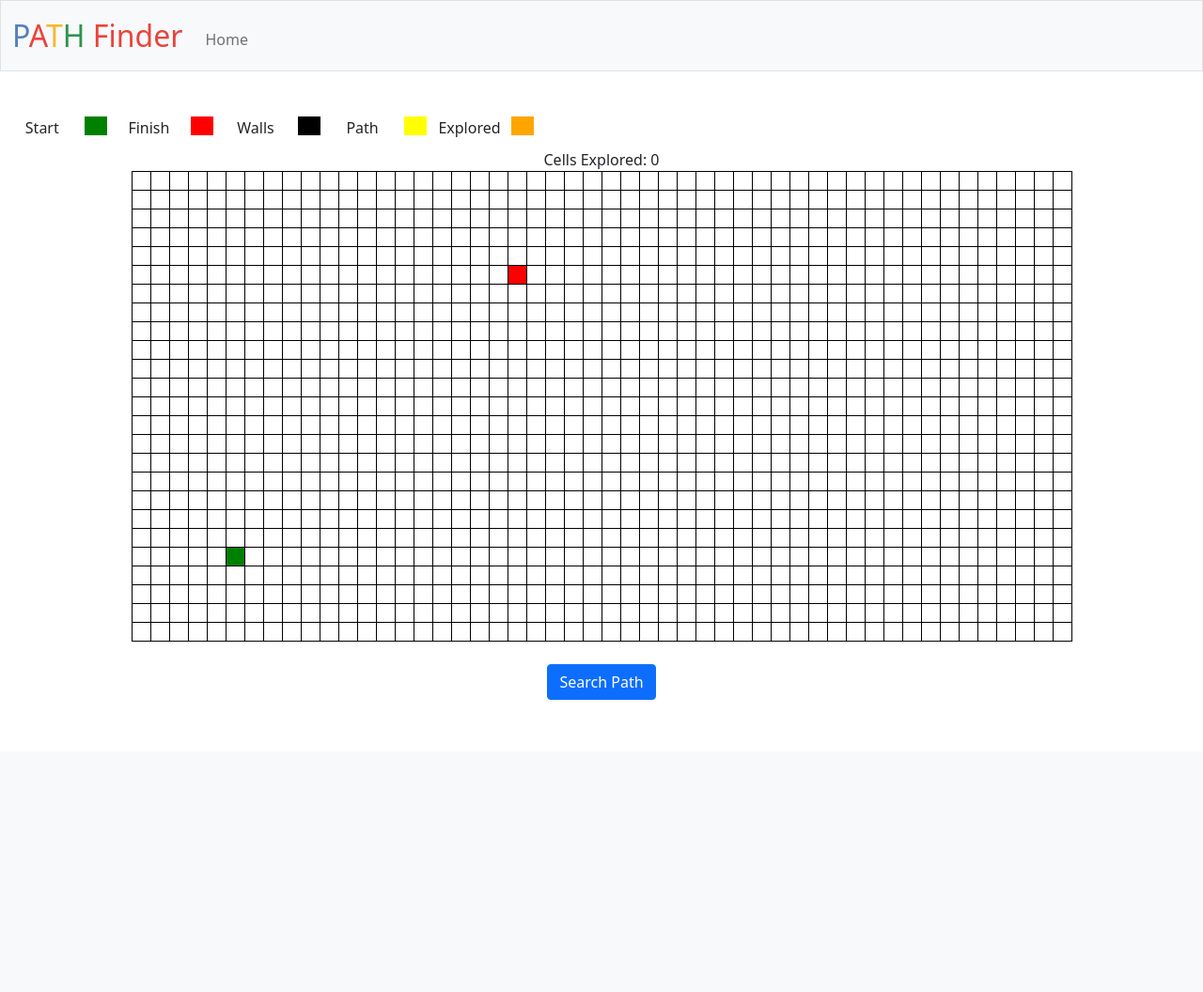
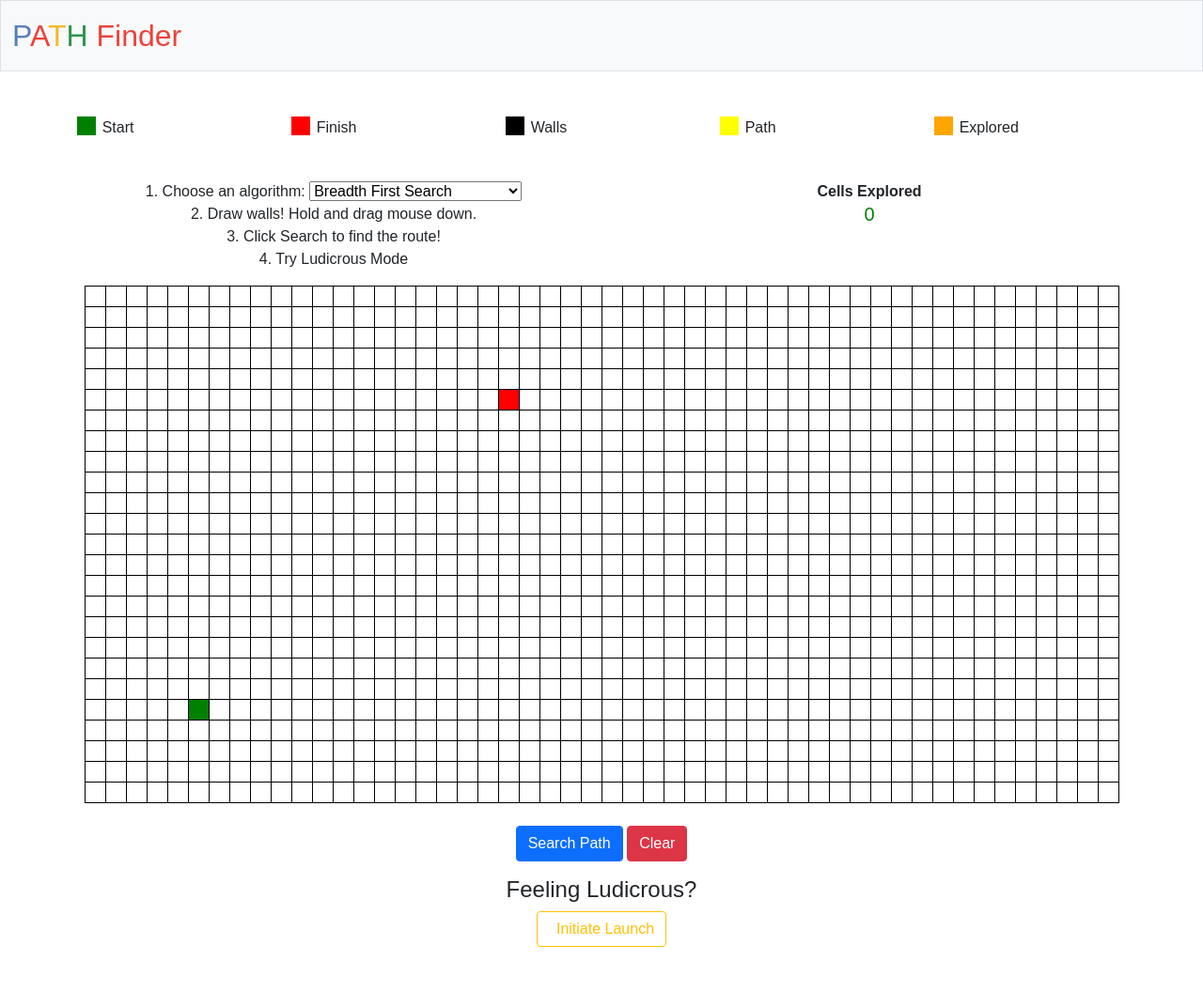
Before and after one commit to bellfrank/pathfinder, a Flask app: page / in a window 1280 px wide. Shown: the whole page at 94% size. Before the commit the page ends 800 px from the top, so only its background shows below. Run offline with Flask 2, Linux system fonts and the light colour scheme; some libraries are stand-ins or nearby versions.

Commit message:
working versions

```diff
--- a/app.py
+++ b/app.py
@@ -12,6 +12,8 @@ from helpers import apology, login_required
 
 # maze.py
 from maze import Node, QueueFrontier, StackFrontier, Maze
+
+import time
 
 # Configure application
 app = Flask(__name__)
@@ -50,9 +52,17 @@ def index():
 @app.route("/search", methods=["POST"])
 def search():
 
-    walls = request.json
+    user_request = request.json
+    walls = user_request["walls"]
+    algo = user_request["algo"]
     m = Maze(walls)
-    m.solve()
+
+    start = time.time()
+    m.solve(algo)
+    end = time.time()
+    elapsed = end-start
+
+
 
     print("States Explored:", m.num_explored)
     print("Solution:")
@@ -61,7 +71,7 @@ def search():
 
     # Solution
     solution = m.solution[1] if m.solution is not None else None
-    return jsonify({"order": m.order, "solution": solution[:-1], "states":m.num_explored})
+    return jsonify({"order": m.order, "solution": solution[:-1], "states":m.num_explored, "time":elapsed})
 
 
 @app.route("/sell", methods=["GET", "POST"])
--- a/static/index.js
+++ b/static/index.js
@@ -56,10 +56,14 @@ function draw_point() {
 // Submit Button
 document.addEventListener('DOMContentLoaded', function(){
     document.querySelector('#search_button').onclick = function(){
+        // Also fetch the method wanted
+        algo = document.querySelector("select").value
+        if (algo == "all")
+            return
         // Send a GET request to the URL
         fetch('http://127.0.0.1:5000/search',{
             method:"POST",
-            body: JSON.stringify([...walls]),
+            body: JSON.stringify({"walls":[...walls],"algo":algo}),
             headers: {
                 "Content-Type": "application/json"
             }
@@ -82,13 +86,23 @@ document.addEventListener('DOMContentLoaded', function(){
 
             // Creates visual effect when swarming towards target
 
+            const cell_count = document.querySelector('#state_count')
+
             function colorcells (cell){
                 temp = document.getElementById(`(${cell[0]}, ${cell[1]})`);
                 temp.style.backgroundColor = "yellow";
                 setTimeout(() => {
+                    // Change swarming cells to orange
                     temp = document.getElementById(`(${cell[0]}, ${cell[1]})`);
                     temp.style.backgroundColor = "orange";
                     current++;
+
+                    // update cell count variable
+                    if(current <= data["states"]){
+                        cell_count.innerHTML = current;
+                    }
+
+
                 }, 40);
             }
 
@@ -117,6 +131,63 @@ document.addEventListener('DOMContentLoaded', function(){
     }
 })
 
+// Manhattan Heuristic Function, calculates the path cost L shape
+function heuristic(cell){
+    var position = cell.slice(1,cell.length-1).split(",")
+    let x = parseInt(position[0])
+    let y = parseInt(position[1])
+
+    cost = Math.abs((5 - x)) + Math.abs((20 - y))
+
+    return cost
+}
+
+// Method that writes the cost to finish line, gets the ID from Finish and does computations to start
+const colors = ["green", "red", "black"]
+function greedy_cost(){
+    document.querySelectorAll('td').forEach(function (td) {
+        if (td.style.backgroundColor == "") {
+            // Manhattan
+            console.log(td.style.backgroundColor)
+            var cost = heuristic(td.id)
+            td.innerHTML = cost
+        }
+    })
+}
+
+function clear_numbers() {
+    document.querySelectorAll('td').forEach(function (td) {
+        td.innerHTML = ""
+
+
+    })
+}
+
+// Clears out the previous run while keeping the current walls drawn by user
+document.addEventListener('DOMContentLoaded', function () {
+    document.querySelector('select').onchange = function() {
+        document.querySelectorAll('td').forEach(function (td) {
+            if (td.style.backgroundColor == "yellow" || td.style.backgroundColor == "orange")
+                td.style.backgroundColor = "";
+
+        });
+
+        if (this.value == "greedy" || this.value == "astar"){
+            greedy_cost()
+        }
+        else {
+            clear_numbers()
+        }
+    }
+});
+
+// Clear Button
+document.addEventListener('DOMContentLoaded', function () {
+
+    document.querySelector('#clear_button').onclick = function () {
+        window.location.reload()
+    }
+})
 
 // Set a start and finish cell
 document.addEventListener('DOMContentLoaded', function (){
--- a/static/styles.css
+++ b/static/styles.css
@@ -28,10 +28,17 @@ table {
 
 td {
     border: 1px solid black;
-    width: 20px;
-    height: 20px;
-    font-size: 30px;
+    width: 22px;
+    height: 22px;
+    font-size: 10px;
     text-align: center;
+
+}
+
+
+td:hover {
+    background-color: black;
+    transform: scale(1.1);
 }
 
 td>a {
--- a/templates/index.html
+++ b/templates/index.html
@@ -9,23 +9,62 @@
 
 
 <body>
-    <div class="row">
-        <div class="column">Start</div>
-        <div class="column" id="square" style="background-color: green;"></div>
-        <div class="column">Finish</div>
-        <div class="column" id="square" style="background-color: red;"></div>
-        <div class="column">Walls</div>
-        <div class="column" id="square" style="background-color: black;"></div>
-        <div class="column">Path</div>
-        <div class="column" id="square" style="background-color: yellow;"></div>
-        <div class="column">Explored</div>
-        <div class="column" id="square" style="background-color: orange;"></div>
 
+    <div class="container">
+        <div class="row">
+            <div class="col">
+                <div id="square" style="background-color: green;" > &nbsp;&nbsp;&nbsp;&nbsp;&nbsp;&nbsp;Start</div>
+            </div>
+
+            <div class="col">
+                <div id="square" style="background-color: red;">&nbsp;&nbsp;&nbsp;&nbsp;&nbsp;&nbsp;Finish</div>
+            </div>
+            <div class="col">
+                <div id="square" style="background-color: black;">&nbsp;&nbsp;&nbsp;&nbsp;&nbsp;&nbsp;Walls</div>
+            </div>
+            <div class="col">
+                <div id="square" style="background-color: yellow;">&nbsp;&nbsp;&nbsp;&nbsp;&nbsp;&nbsp;Path</div>
+            </div>
+            <div class="col">
+                <div id="square" style="background-color: orange;">&nbsp;&nbsp;&nbsp;&nbsp;&nbsp;&nbsp;Explored</div>
+            </div>
+        </div>
     </div>
-    <div style="padding-bottom: 10px;"></div>
-    <div>
-        Cells Explored: 0
+    <br>
+    <br>
+    <div class="container">
+        <div class="row">
+            <div class="col">
+                <label>1. Choose an algorithm:</label>
+                <select>
+                    <option value="breadth">Breadth First Search</option>
+                    <option value="depth">Depth First Search</option>
+                    <option value="greedy">Greedy Breadth First Search</option>
+                    <option value="astar">A* Search</option>
+                    <!-- <option value="all">Run ALL Algorithms</option> -->
+                </select>
+                <div>2. Draw walls! Hold and drag mouse down.</div>
+                <div>3. Click Search to find the route!</div>
+                <div>4. Try Ludicrous Mode</div>
+
+            </div>
+            <div class="col">
+                <div><strong>Cells Explored</strong></div>
+                <h5><span id="state_count" style="color: green;" >0</span></h5>
+            </div>
+
+        </div>
     </div>
+
+
+
+
+
+
+
+
+
+    <p></p>
     <table>
         {% for i in range(25) %}
         <tr>
@@ -40,6 +79,115 @@
     <br>
 
     <button id="search_button" type="submit" class="btn btn-primary"> Search Path </button>
+    <button class="btn btn-danger" id="clear_button">Clear</button>
+    <style>
+        body {
+            font-family: Arial, Helvetica, sans-serif;
+        }
+
+        /* The Modal (background) */
+        .modal {
+            display: none;
+            /* Hidden by default */
+            position: fixed;
+            /* Stay in place */
+            z-index: 1;
+            /* Sit on top */
+            padding-top: 100px;
+            /* Location of the box */
+            left: 0;
+            top: 0;
+            width: 100%;
+            /* Full width */
+            height: 100%;
+            /* Full height */
+            overflow: auto;
+            /* Enable scroll if needed */
+            background-color: rgb(0, 0, 0);
+            /* Fallback color */
+            background-color: rgba(0, 0, 0, 0.4);
+            /* Black w/ opacity */
+        }
+
+        /* Modal Content */
+        .modal-content {
+            background-color: #fefefe;
+            margin: auto;
+            padding: 20px;
+            border: 1px solid #888;
+            width: 80%;
+        }
+
+        /* The Close Button */
+        .close {
+            color: #aaaaaa;
+            float: right;
+            font-size: 28px;
+            font-weight: bold;
+        }
+
+        .close:hover,
+        .close:focus {
+            color: #000;
+            text-decoration: none;
+            cursor: pointer;
+        }
+    </style>
+    </head>
+
+    <body>
+        <p></p>
+        <h4>Feeling Ludicrous?</h4>
+
+        <!-- Trigger/Open The Modal -->
+        <button id="myBtn" type="button" class="btn btn-outline-warning" style="padding-left: 20px;">Initiate Launch</button>
+
+
+        <!-- The Modal -->
+        <div id="myModal" class="modal">
+
+            <!-- Modal content -->
+            <div class="modal-content">
+                <span class="close">&times;</span>
+                <p><strong>Thy shalt not fear Ludicrous Mode</strong></p>
+                <div style="align-items: left;">
+                    <p>This mode will run the following algorithms:</p>
+                    <p>Greedy Breadth First Search, Breadth/Depth First Search, and A* Search</p>
+                    <p></p>
+                </div>
+                <button type="button" class="btn btn-danger">Click to Launch</button>
+
+            </div>
+
+        </div>
+
+        <script>
+            // Get the modal
+            var modal = document.getElementById("myModal");
+
+            // Get the button that opens the modal
+            var btn = document.getElementById("myBtn");
+
+            // Get the <span> element that closes the modal
+            var span = document.getElementsByClassName("close")[0];
+
+            // When the user clicks the button, open the modal
+            btn.onclick = function () {
+                modal.style.display = "block";
+            }
+
+            // When the user clicks on <span> (x), close the modal
+            span.onclick = function () {
+                modal.style.display = "none";
+            }
+
+            // When the user clicks anywhere outside of the modal, close it
+            window.onclick = function (event) {
+                if (event.target == modal) {
+                    modal.style.display = "none";
+                }
+            }
+        </script>
 
 </body>
 
--- a/templates/layout.html
+++ b/templates/layout.html
@@ -33,9 +33,7 @@
                 <span class="navbar-toggler-icon"></span>
             </button>
             <div class="collapse navbar-collapse" id="navbar">
-                <ul class="navbar-nav me-auto mt-2">
-                    <li class="nav-item"><a class="nav-link" href="/">Home</a></li>
-                </ul>
+
             </div>
         </div>
     </nav>
```
Also changed, not shown: maze.py (+82 -3 lines), maze.png.
